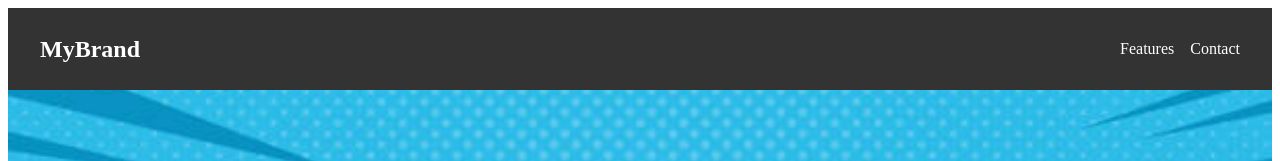
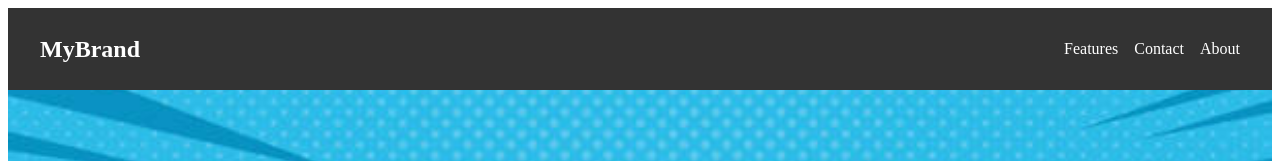
Before and after one commit to anjani-nextsavy/test-angular, an Angular app: page / in a window 1280 px wide. Shown: the top 161 px of the page. Built offline with nearby package versions, Linux system fonts and the light colour scheme.

Commit message:
checking for 2 branch 1

```diff
--- a/src/app/app.component.html
+++ b/src/app/app.component.html
@@ -6,6 +6,7 @@
     <ul>
       <li><a href="#features">Features</a></li>
       <li><a href="#contact">Contact</a></li>
+      <li><a href="#about">About</a></li>
     </ul>
   </nav>
 </header>
```
